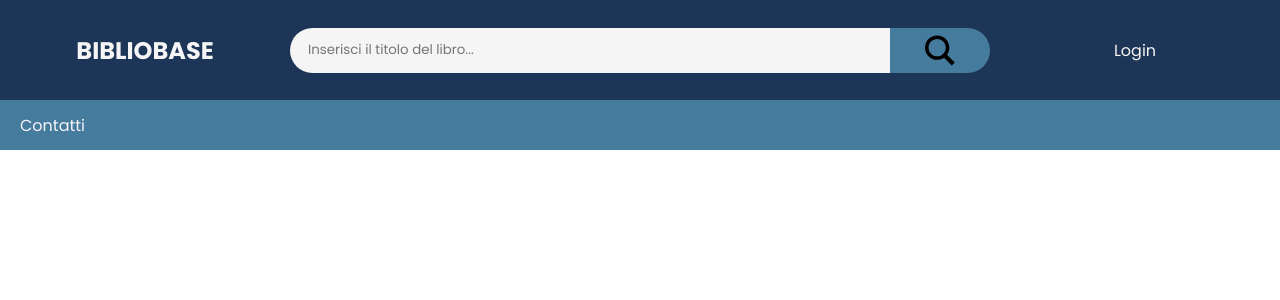
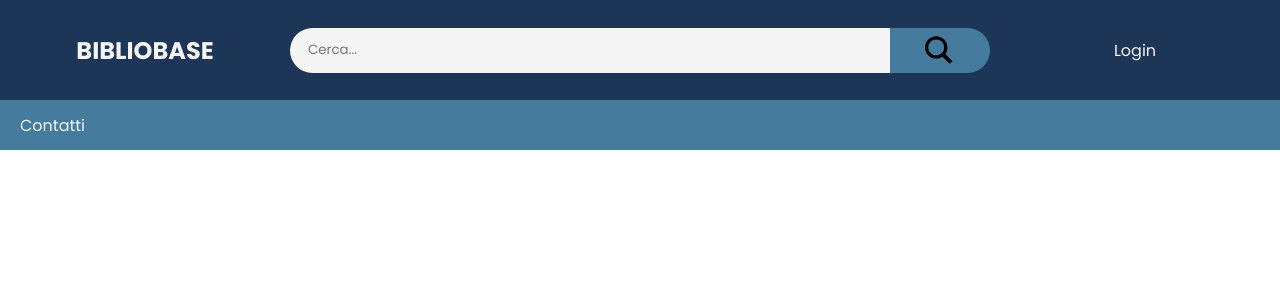
Before and after one commit to MrBigSlime/PCTOGruppo2, a Django app: page /add/ in a window 1280 px wide. Shown: the top 300 px of the page. Run offline with Django 3.2, Linux system fonts and the light colour scheme; data comes from the database, SQL or seed files in the repository; both versions use the stored data as it was after the commit; parts of the project's set-up code (start-up, migrations or seed data) failed here and were passed over.

Commit message:
Button Ricerca

```diff
--- a/static/css/base_style.css
+++ b/static/css/base_style.css
@@ -45,8 +45,9 @@ a {
     color: #457b9d;
 }
 
-.search-bar {
+.search-bar form{
     display: flex;
+    flex-direction: row;
 }
 
 .search-bar input{
@@ -60,7 +61,7 @@ a {
     cursor: text;
 }
 
-.lente {
+form .lente {
     display: flex;
     background-color: #457b9d;
     border: none;
@@ -71,6 +72,9 @@ a {
     transition: all .3s ease 0s;
     justify-content: center;
     justify-items: center;
+    background-image: url(../img/iconmonstr-magnifier-2.svg);
+    background-repeat: no-repeat;
+    background-position: center;
 }
 
 .lente img {
--- a/templates/base.html
+++ b/templates/base.html
@@ -21,18 +21,18 @@
             <h4><a href="{% url 'base' %}">BiblioBase</a></h4>
         </div>
         <div class="search-bar">
-            <input type="text" list="BookList" placeholder="Inserisci il titolo del libro..." />
+            <form method="POST">
+                {% csrf_token %}
+                <input type="text" name="Campo" list="BookList" placeholder="Cerca..." />
                 <datalist id="BookList">
                         {% for results in context_list %}
                         <option>{{results.Titolo}}</option>
                         <option>{{results.Autore}}</option>
                         <option>{{results.Genere}}</option>
-
                         {% endfor %}
                 </datalist>
-            <div class="lente">
-                <img src="{% static './img/iconmonstr-magnifier-2.svg' %}">
-            </div>
+                <input type="submit" value=" " class="lente">
+            </form>
         </div>
         <div class="links">
             <ul>
```
Also changed, not shown: db.sqlite3, static/img/iconmonstr-magnifier-2.svg. Lines whose indentation alone changed are shown as unchanged.
